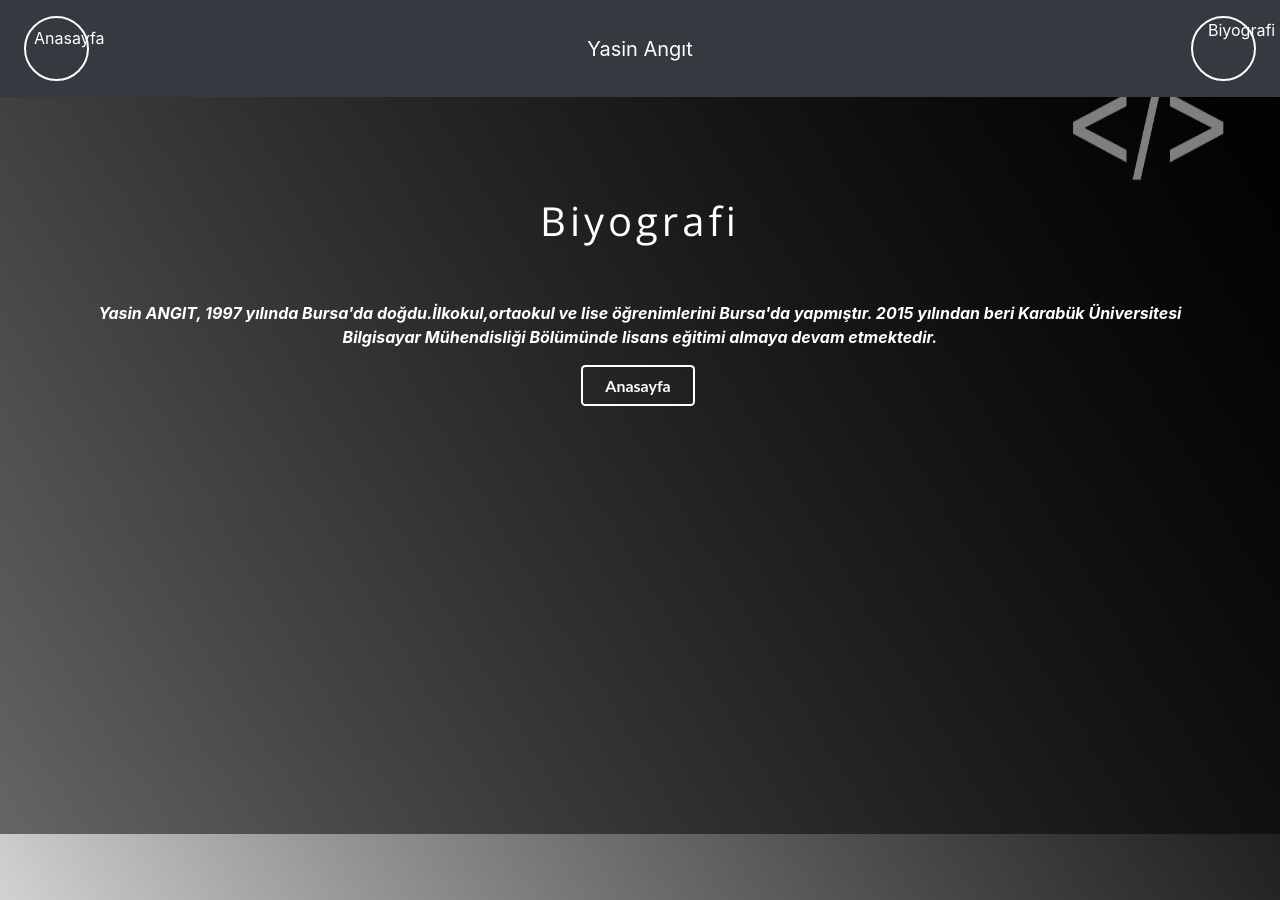
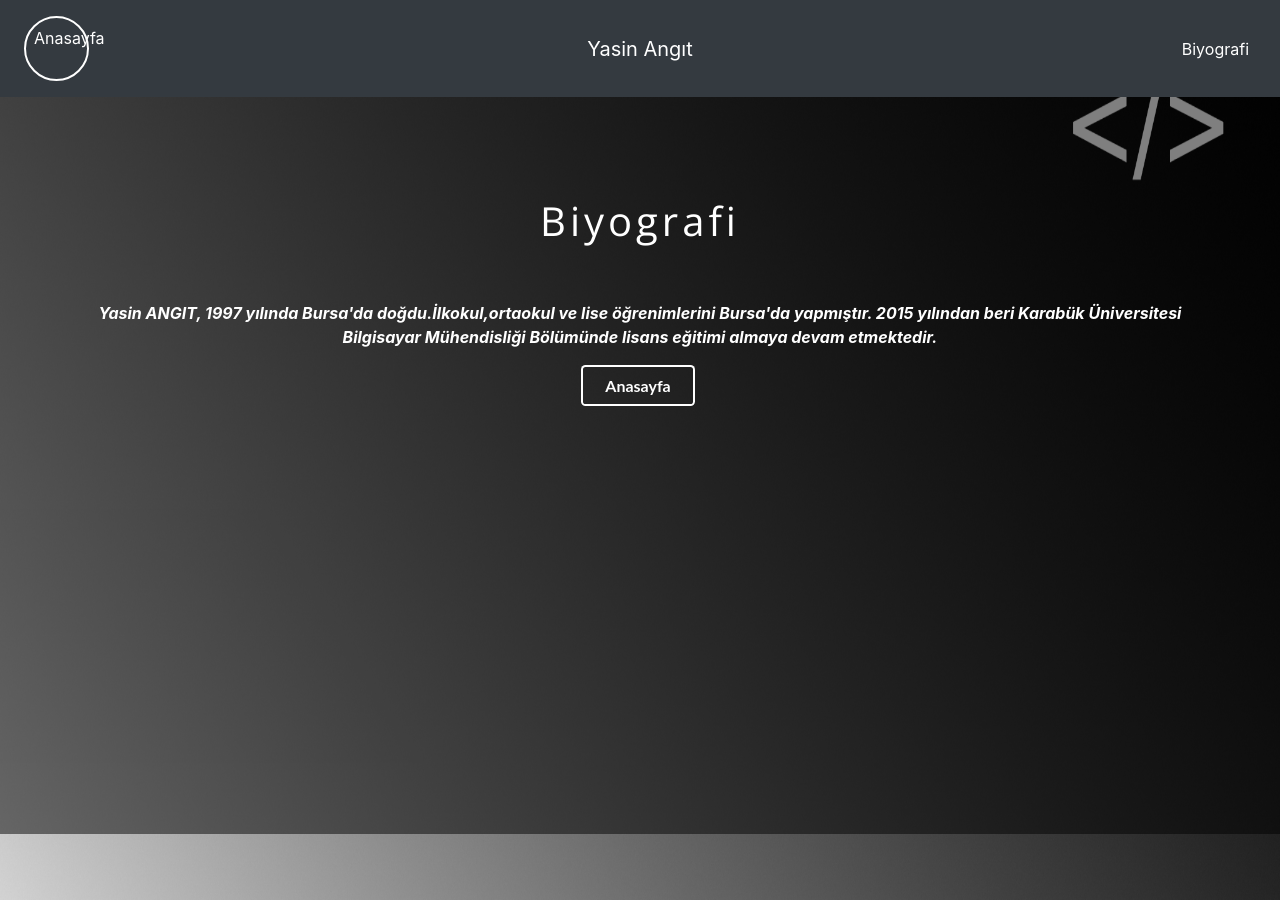
Before and after one commit to yasnangt/yasnangt.github.io, a Jekyll site: the page hakkımda.html, which Jekyll copies as it is, in a window 1280 px wide. Built offline with Jekyll 4.4.1, drawn with Linux system fonts in a browser that asks for light colours; nearby versions of some CDN libraries.

Commit message:
Update hakkımda.html

```diff
--- a/hakkımda.html
+++ b/hakkımda.html
@@ -36,9 +36,9 @@
                                 </div>
                                 <div class="navbar-collapse collapse w-100 order-3 dual-collapse2">
                                     <ul class="navbar-nav ml-auto">
-                                        <li class="nav-item">
+
                                             <a ><font color="white">Biyografi</font></a>
-                                        </li>
+
 
                                     </ul>
                                 </div>
```
